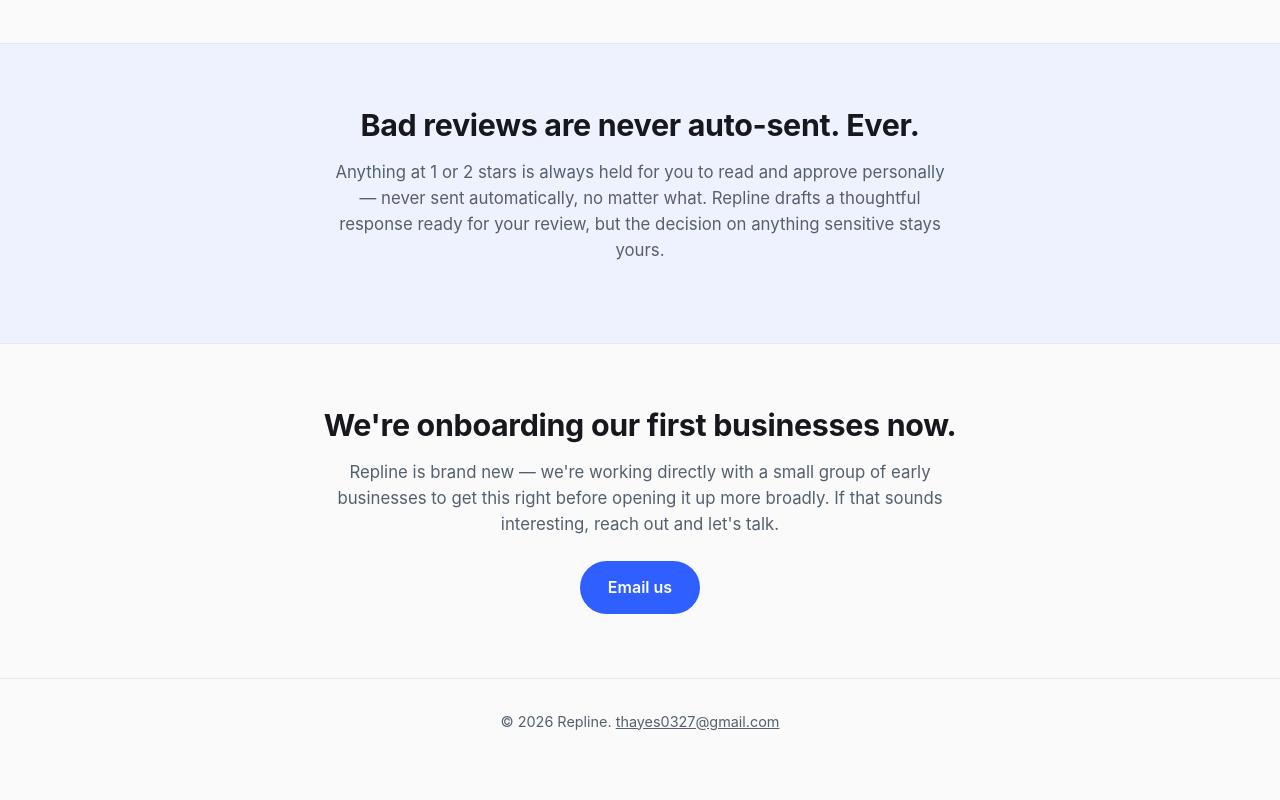
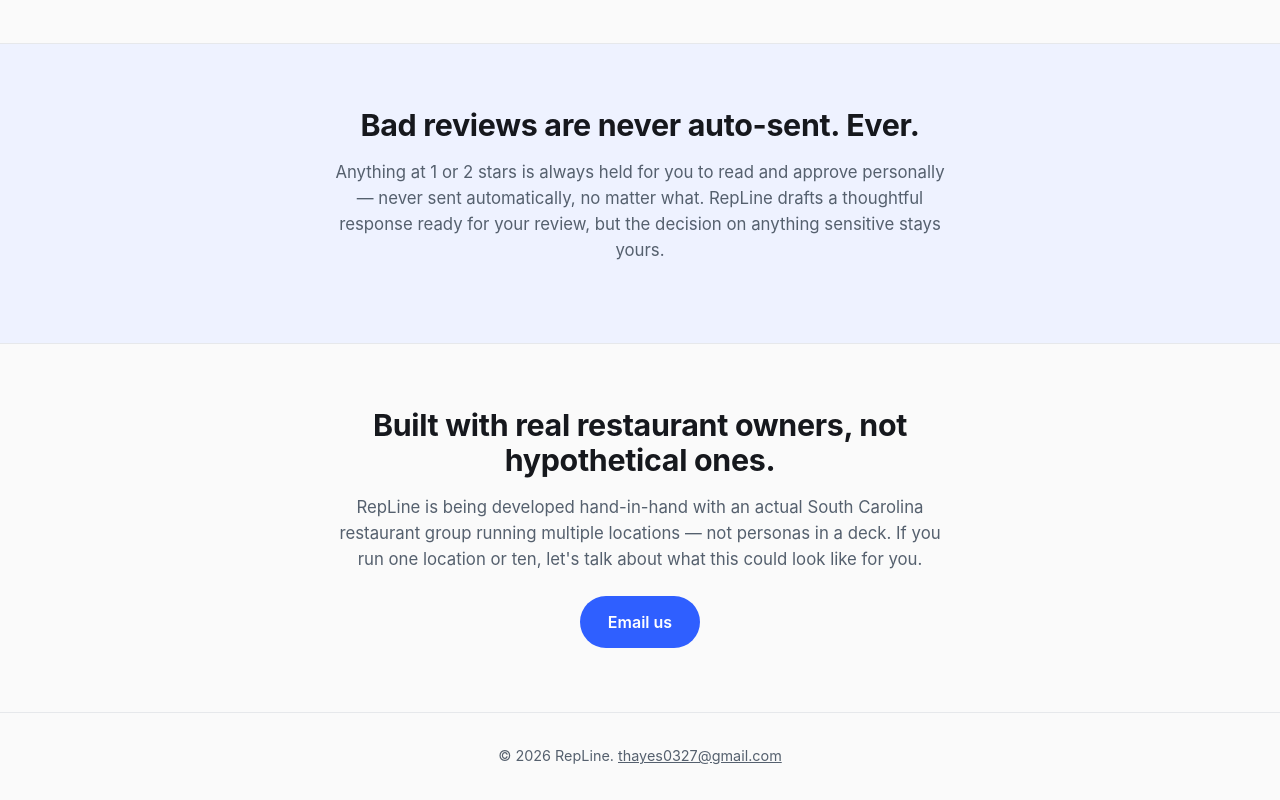
Before and after one commit to smyers-bot/genuinereply-site, a plain HTML site: page index.html in a window 1280 px wide. Shown: the part 1236-2036 px from the top of the page. Before the commit the page ends 2001 px from the top, so only its background shows below. Drawn offline with Linux system fonts and the light colour scheme.

Commit message:
Stylize wordmark as RepLine; replace onboarding copy with real credibility angle
Kept it honest: references the actual multi-location SC restaurant
group relationship without claiming they're live customers yet (GBP
API access still pending approval).

```diff
--- a/index.html
+++ b/index.html
@@ -3,18 +3,18 @@
 <head>
 <meta charset="UTF-8">
 <meta name="viewport" content="width=device-width, initial-scale=1.0">
-<title>Repline — AI-drafted replies to every review, in your voice</title>
-<meta name="description" content="Repline drafts tone-matched replies to every Google review the moment it lands. Approve with one click, or auto-send the good ones — bad reviews are never sent without you.">
+<title>RepLine — AI-drafted replies to every review, in your voice</title>
+<meta name="description" content="RepLine drafts tone-matched replies to every Google review the moment it lands. Approve with one click, or auto-send the good ones — bad reviews are never sent without you.">
 <link rel="canonical" href="https://repline.ai/">
 
 <meta property="og:type" content="website">
 <meta property="og:url" content="https://repline.ai/">
-<meta property="og:title" content="Repline — AI-drafted replies to every review, in your voice">
-<meta property="og:description" content="Repline drafts tone-matched replies to every Google review the moment it lands. Approve with one click, or auto-send the good ones — bad reviews are never sent without you.">
+<meta property="og:title" content="RepLine — AI-drafted replies to every review, in your voice">
+<meta property="og:description" content="RepLine drafts tone-matched replies to every Google review the moment it lands. Approve with one click, or auto-send the good ones — bad reviews are never sent without you.">
 
 <meta name="twitter:card" content="summary">
-<meta name="twitter:title" content="Repline — AI-drafted replies to every review, in your voice">
-<meta name="twitter:description" content="Repline drafts tone-matched replies to every Google review the moment it lands. Approve with one click, or auto-send the good ones — bad reviews are never sent without you.">
+<meta name="twitter:title" content="RepLine — AI-drafted replies to every review, in your voice">
+<meta name="twitter:description" content="RepLine drafts tone-matched replies to every Google review the moment it lands. Approve with one click, or auto-send the good ones — bad reviews are never sent without you.">
 
 <link rel="stylesheet" href="styles.css">
 </head>
@@ -22,7 +22,7 @@
 
 <header class="site-header">
   <div class="container header-inner">
-    <div class="logo">Repline</div>
+    <div class="logo">RepLine</div>
     <a class="btn btn-small" href="#contact">Get in touch</a>
   </div>
 </header>
@@ -33,7 +33,7 @@
     <div class="container">
       <h1>Never let a review go unanswered.</h1>
       <p class="lede">
-        Repline drafts a reply to every new review the moment it lands — matched
+        RepLine drafts a reply to every new review the moment it lands — matched
         to your business's voice, not a generic template. Approve it in one
         click, or let the good ones send themselves.
       </p>
@@ -60,7 +60,7 @@
         <div class="step">
           <div class="step-number">1</div>
           <h3>A review comes in</h3>
-          <p>Repline watches your Google Business Profile and picks up every new review automatically.</p>
+          <p>RepLine watches your Google Business Profile and picks up every new review automatically.</p>
         </div>
         <div class="step">
           <div class="step-number">2</div>
@@ -81,7 +81,7 @@
       <h2>Bad reviews are never auto-sent. Ever.</h2>
       <p>
         Anything at 1 or 2 stars is always held for you to read and approve
-        personally — never sent automatically, no matter what. Repline
+        personally — never sent automatically, no matter what. RepLine
         drafts a thoughtful response ready for your review, but the decision
         on anything sensitive stays yours.
       </p>
@@ -90,13 +90,14 @@
 
   <section class="section early-access" id="contact">
     <div class="container">
-      <h2>We're onboarding our first businesses now.</h2>
+      <h2>Built with real restaurant owners, not hypothetical ones.</h2>
       <p>
-        Repline is brand new — we're working directly with a small group of
-        early businesses to get this right before opening it up more
-        broadly. If that sounds interesting, reach out and let's talk.
+        RepLine is being developed hand-in-hand with an actual South
+        Carolina restaurant group running multiple locations — not
+        personas in a deck. If you run one location or ten, let's talk
+        about what this could look like for you.
       </p>
-      <a class="btn btn-primary" href="mailto:thayes0327@gmail.com?subject=Repline%20early%20access">
+      <a class="btn btn-primary" href="mailto:thayes0327@gmail.com?subject=RepLine">
         Email us
       </a>
     </div>
@@ -106,7 +107,7 @@
 
 <footer class="site-footer">
   <div class="container">
-    <p>&copy; 2026 Repline. <a href="mailto:thayes0327@gmail.com">thayes0327@gmail.com</a></p>
+    <p>&copy; 2026 RepLine. <a href="mailto:thayes0327@gmail.com">thayes0327@gmail.com</a></p>
   </div>
 </footer>
 
```
